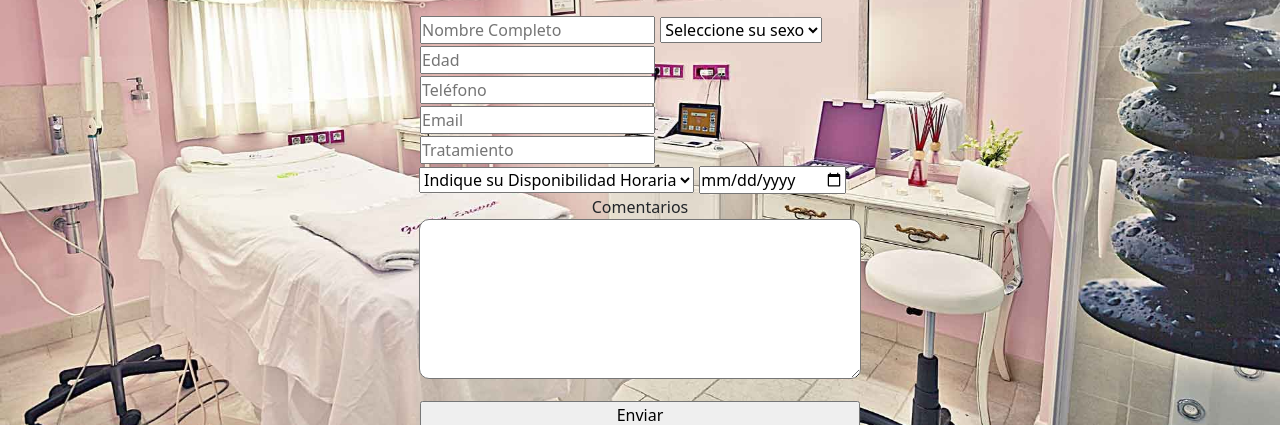
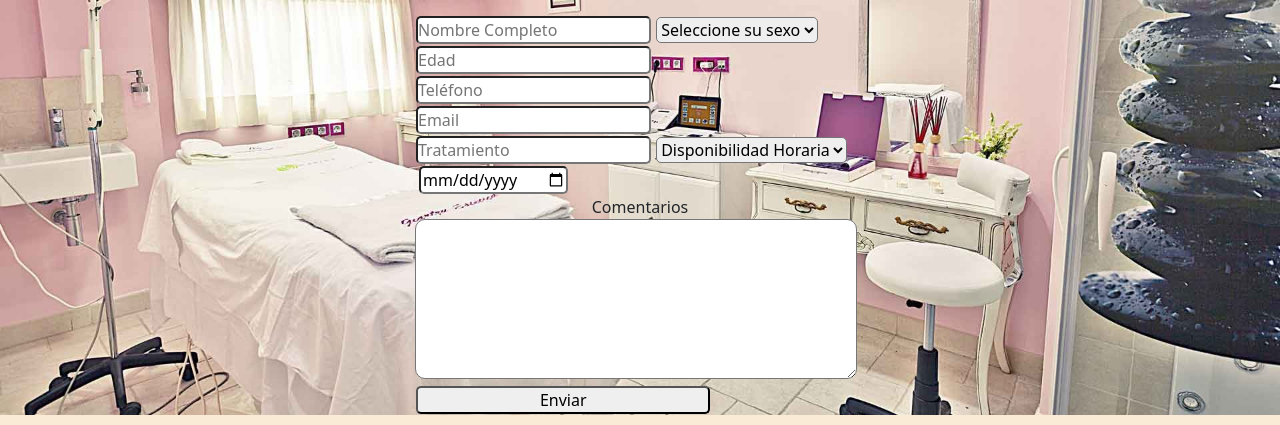
Before and after one commit to naipita/nat-makeUp-pita, a plain HTML site: page pages/turnos.html in a window 1280 px wide. Shown: the part 329-754 px from the top of the page. Drawn offline with nearby package versions, Linux system fonts and the light colour scheme; files whose address does not match are found by name.

Commit message:
se realizan modificaciones en formulario de turnos para acomodarlo luego de agregar bootstrap

```diff
--- a/css/style.css
+++ b/css/style.css
@@ -243,23 +243,41 @@ textarea:focus{
 
 .formTurnos{
     display: grid;
-    grid-auto-columns: min-content;
-    justify-content: center;
-    grid-row-gap: 15px;
+    grid-auto-columns: 450px;
+    justify-content: space-around;
+    align-items: stretch;
 }
 
 .formTurnos input{
     margin: 1px;
+    border-radius: 5px;
 }
 
 .formTurnos input:focus{
     background-color: rgb(250, 235, 215);
 }
 
+input[type="date"]{
+    padding-left: 2px;
+    margin-left: 4px;
+}
+
+.textareaTurnos{
+    min-width: 200px;
+}
+
+.botonTurnos{
+    width: 23vw;
+}
+
 .botonTurnos:hover{
-    transform: scale(1.1);
+    transform: scale(1.05);
     background-color: rgb(250, 235, 215);
     transition: 2s;
+}
+
+.focus{
+    border-radius: 5px;
 }
 
 .focus:focus{
@@ -337,6 +355,12 @@ textarea:focus{
     .mainTurnos{
         background-size: cover;
     }
+    .formTurnos{
+        grid-auto-columns: 200px;
+    }
+    .textareaTurnos{
+        width: 100px;
+    }
     .iconsFooter i{
         width: 5rem;
     }
--- a/pages/turnos.html
+++ b/pages/turnos.html
@@ -72,14 +72,14 @@
                 <input type="email" placeholder="Email" name="email">
                 <input type="text" placeholder="Tratamiento" name="tratamiento">
                 <select class="focus" name="dispinibilidad-horaria">
-                    <option value="indique-disponibilidad">Indique su Disponibilidad Horaria</option>
+                    <option value="indique-disponibilidad">Disponibilidad Horaria</option>
                     <option value="maniana">Por la Mañana</option>
                     <option value="tarde">Por la tarde</option>
                     <option value="todo-el-dia">Todo el Día</option>
                 </select>
                 <input type="date" placeholder="Fecha Solicitada" name="fecha">
                 <p class="centrado WOW animate__animated animate__backInLeft">Comentarios</p>
-                <textarea name="comentarios" cols="46" rows="5"></textarea>
+                <textarea class="textareaTurnos" name="comentarios" cols="46" rows="5"></textarea>
             </label>
             <input class="botonTurnos" type="submit" value="Enviar">
         </form>
```
